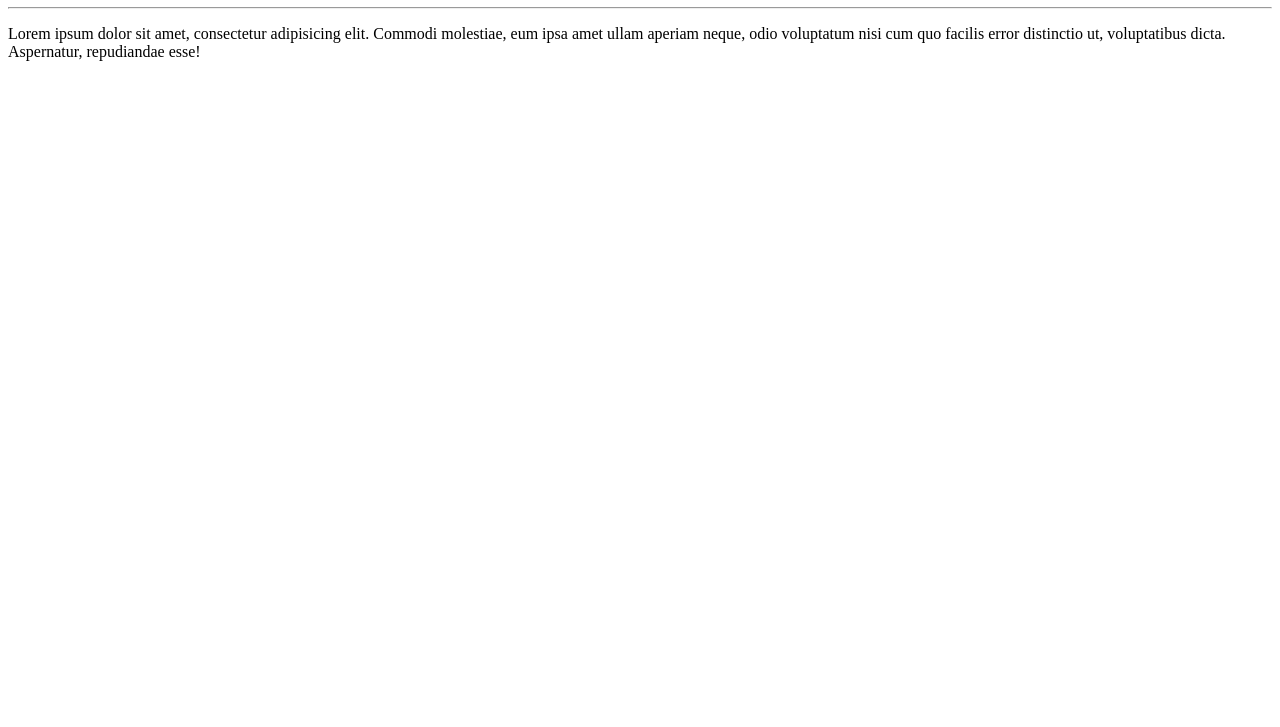
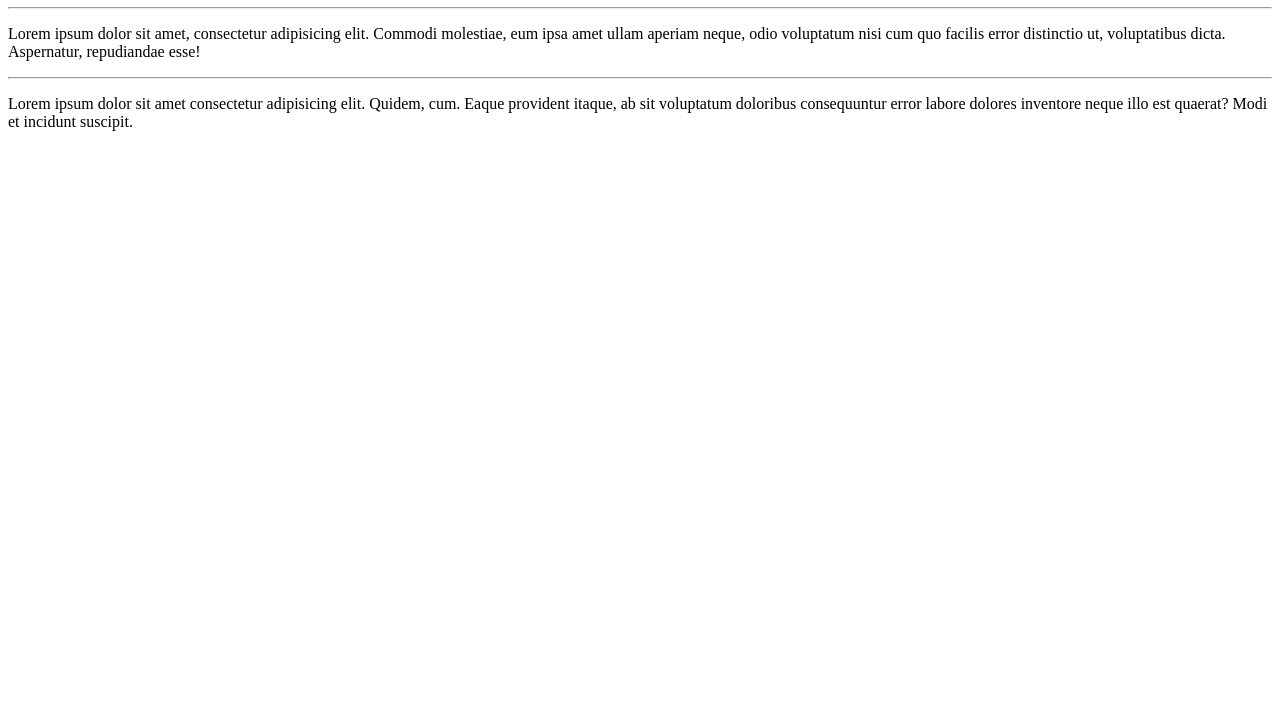
Before and after one commit to williamsantanadeveloper/git-github-aula05, a plain HTML site: page site-exemplo/index.html in a window 1280 px wide. Shown: the part 73-800 px from the top of the page. Drawn offline with Linux system fonts and the light colour scheme.

Commit message:
Adicionei parágrafo

```diff
--- a/site-exemplo/index.html
+++ b/site-exemplo/index.html
@@ -9,5 +9,7 @@
     <h1>Hello World</h1>
     <hr>
     <p>Lorem ipsum dolor sit amet, consectetur adipisicing elit. Commodi molestiae, eum ipsa amet ullam aperiam neque, odio voluptatum nisi cum quo facilis error distinctio ut, voluptatibus dicta. Aspernatur, repudiandae esse!</p>
+    <hr>
+    <p>Lorem ipsum dolor sit amet consectetur adipisicing elit. Quidem, cum. Eaque provident itaque, ab sit voluptatum doloribus consequuntur error labore dolores inventore neque illo est quaerat? Modi et incidunt suscipit.</p>
 </body>
 </html>
```
